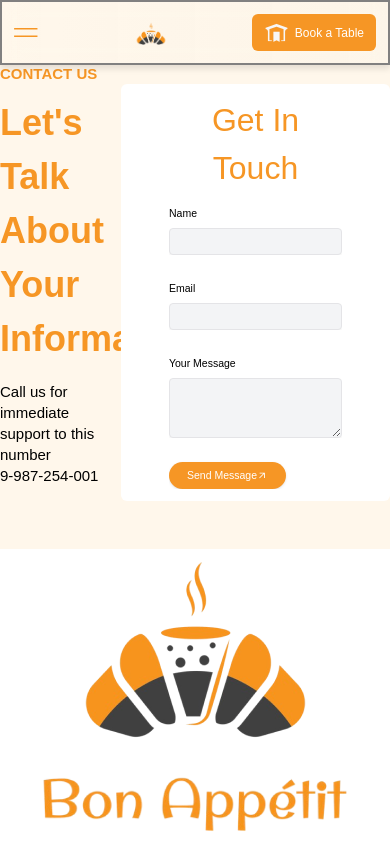
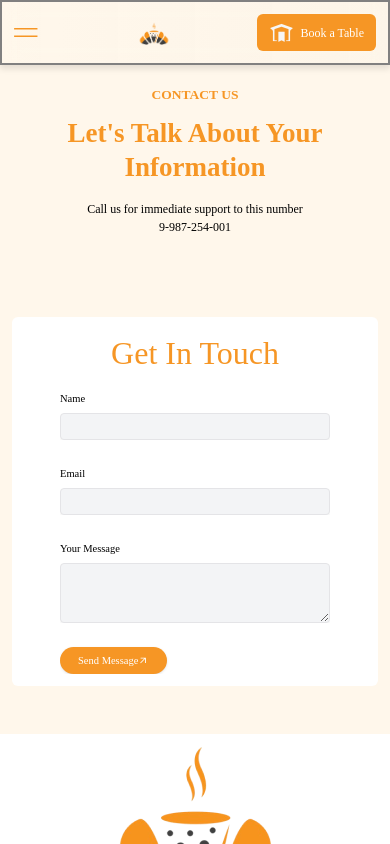
Before and after one commit to shyam888-git/Bon_Appetit, a React (Vite) app: page /contact in a window 390 px wide. Shown: the top 844 px of the page. Built offline with nearby package versions, Linux system fonts and the light colour scheme.

Commit message:
responsive

```diff
--- a/src/components/Contact/ContactForm.tsx
+++ b/src/components/Contact/ContactForm.tsx
@@ -40,7 +40,7 @@ const LandingForm = () => {
   };
 
   return (
-    <div className="w-[517px] py-4 rounded-lg bg-white text-white mt-12 px-16">
+    <div className=" lg:w-[517px] w-full py-4 rounded-lg bg-white text-white mt-12 px-16">
       <p className="text-center text-[32px] text-[#F69625] leading-3xl mb-4 ">
         Get In Touch
       </p>
--- a/src/components/Contact/ContactUs.tsx
+++ b/src/components/Contact/ContactUs.tsx
@@ -3,17 +3,17 @@ import LandingForm from "./ContactForm";
 export const ContactUs = () => {
   return (
     <div className="bg-white">
-      <div className="py-16 bg-[#FFF7EB] relative flex justify-around items-center">
-        <div className="text-primary-gray-50">
-          <p className=" text-xl text-[#F69625]  font-bold leading-3xl uppercase mb-4">
+      <div className="py-16 bg-[#FFF7EB] relative lg:flex lg:justify-around lg:items-center grid gap-10 justify-center items-center px-4 lg:px-0">
+        {/* Contact Info Section */}
+        <div className="text-primary-gray-50 text-center lg:text-left">
+          <p className="text-lg lg:text-xl text-[#F69625] font-bold uppercase mt-12 mb-4">
             Contact us
           </p>
-
-          <p className="text-5xl text-[#F69625] font-semibold leading-[54px] mb-5">
-            Let&apos;s Talk About <br />
+          <p className="text-4xl lg:text-5xl text-[#F69625] font-semibold leading-tight mb-5">
+            Let&apos;s Talk About <br className="hidden lg:block" />
             Your Information
           </p>
-          <p className="text-xl text-[#000] font-medium leading-3xl">
+          <p className="text-base lg:text-xl text-[#000] font-medium mb-5">
             Call us for immediate support to this number
             <br />
             9-987-254-001
--- a/src/components/Menu/Menu.tsx
+++ b/src/components/Menu/Menu.tsx
@@ -5,6 +5,7 @@ import image2 from "../../assets/HeroImages/image 7.png";
 import image3 from "../../assets/HeroImages/image 8.png";
 import image4 from "../../assets/HeroImages/image 9.png";
 import "./styles.css";
+import { useState } from "react";
 
 const categories = [
   "Trending",
@@ -36,6 +37,22 @@ const offers = [
 ];
 
 const Menu = () => {
+  const [currentIndex, setCurrentIndex] = useState(0);
+  const itemCategories = 6;
+  const handlePrevious = () => {
+    setCurrentIndex((prevIndex) => Math.max(prevIndex - itemCategories, 0));
+  };
+
+  const handleNext = () => {
+    setCurrentIndex((prevIndex) =>
+      Math.min(prevIndex + itemCategories, categories.length - itemCategories)
+    );
+  };
+
+  const visibleCategories = categories.slice(
+    currentIndex,
+    currentIndex + itemCategories
+  );
   return (
     <div className="bg-[#FFF7EB]  flex justify-center overflow-x-auto ">
       <div className="w-[1200px] p-8">
@@ -45,12 +62,16 @@ const Menu = () => {
           </h1>
           <div className=" hidden lg:flex items-center space-x-2 overflow-x-auto scrollbar-hide">
             {/* Chevron icons visible only on large screens and above */}
-            <button className="p-2 hidden md:block sm:block lg:block">
+            <button
+              className="p-2 hidden md:block sm:block lg:block"
+              onClick={handlePrevious}
+              disabled={currentIndex === 0}
+            >
               <FaChevronLeft className="text-[#402E32]" />
             </button>
 
             <div className="flex space-x-1">
-              {categories.map((category, index) => (
+              {visibleCategories.map((category, index) => (
                 <span
                   key={index}
                   className="bg-[#FFEACD] text-[#402E32] text-base text-center  px-5  lg:px-5 py-2 rounded-[10px] whitespace-nowrap"
@@ -75,7 +96,11 @@ const Menu = () => {
             </div>
 
             {/* Chevron icons visible only on large screens and above */}
-            <button className="p-2 hidden md:block sm:block lg:block">
+            <button
+              className="p-2 hidden md:block sm:block lg:block"
+              onClick={handleNext}
+              disabled={currentIndex + itemCategories >= categories.length}
+            >
               <FaChevronRight className="text-[#402E32]" />
             </button>
           </div>
@@ -87,16 +112,24 @@ const Menu = () => {
         <div className="relative mb-8">
           <div className="flex lg:hidden items-center space-x-4 overflow-x-auto scrollbar-hide">
             {/* Chevron icons visible only on large screens and above */}
-            <button className="p-2 hidden md:block sm:block lg:block">
+            <button
+              className="p-2 hidden md:block sm:block lg:block"
+              onClick={handlePrevious}
+              disabled={currentIndex === 0}
+            >
               <FaChevronLeft className="text-[#402E32]" />
             </button>
 
             <div className="flex space-x-4">
-              {categories.map((category, index) => (
+              {visibleCategories.map((category, index) => (
                 <span
                   key={index}
                   className="bg-[#FFEACD] text-[#402E32] text-base text-center  px-5  lg:px-4 py-2 rounded-[10px] whitespace-nowrap"
                   style={{
+                    backgroundColor:
+                      category === "Trending" ? "#F69625" : "#FFEACD",
+                    color: category === "Trending" ? "white" : "#000",
+                    fontFamily: "Isidora Sans Alt",
                     flex: `0 0 calc(100% / ${
                       window.innerWidth >= 1280
                         ? 7
@@ -114,7 +147,11 @@ const Menu = () => {
             </div>
 
             {/* Chevron icons visible only on large screens and above */}
-            <button className="p-2 hidden md:block sm:block lg:block">
+            <button
+              className="p-2 hidden md:block sm:block lg:block"
+              onClick={handleNext}
+              disabled={currentIndex + itemCategories >= categories.length}
+            >
               <FaChevronRight className="text-[#402E32]" />
             </button>
           </div>
--- a/src/components/navbar/LargeScreenNavbar.tsx
+++ b/src/components/navbar/LargeScreenNavbar.tsx
@@ -13,10 +13,10 @@ const navLink = [
     name: "MENU",
   },
 
-  {
-    path: "/offers",
-    name: "OFFERS",
-  },
+  // {
+  //   path: "/offers",
+  //   name: "OFFERS",
+  // },
   {
     path: "/contact",
     name: "CONTACT",
--- a/src/index.css
+++ b/src/index.css
@@ -78,7 +78,7 @@
 }
 
 * {
-  font-family: "Manrope", sans-serif;
+  font-family: "Isidora Sans Alt";
 }
 
 .scrollbar-hide::-webkit-scrollbar {
```
